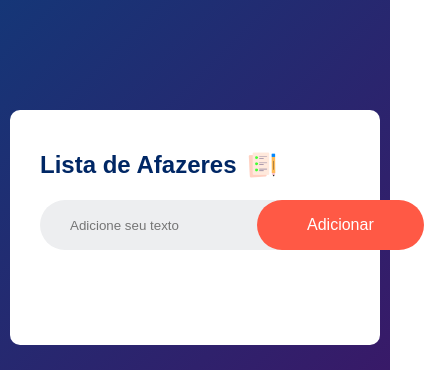
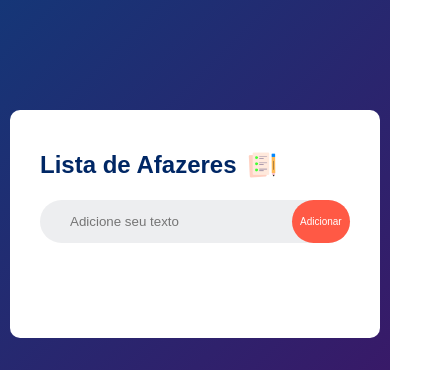
Before and after one commit to RodrigoCotrin/todoListJavascript, a plain HTML site: page index.html in a window 390 px wide. Shown: the top 370 px of the page, 424 px wide, since content can reach past the window. Drawn offline with Linux system fonts and the light colour scheme.

Commit message:
Update style.css

```diff
--- a/css/style.css
+++ b/css/style.css
@@ -136,3 +136,12 @@ footer {
   footer span:hover {
     color: rgba(101, 24, 180, 1)
   }
+
+  @media (max-width: 420px) {
+    .row button {
+        padding-left: 0.5rem;
+        text-align: center;
+        font-size: 10px;
+        width: 5%;
+    }
+}
```
